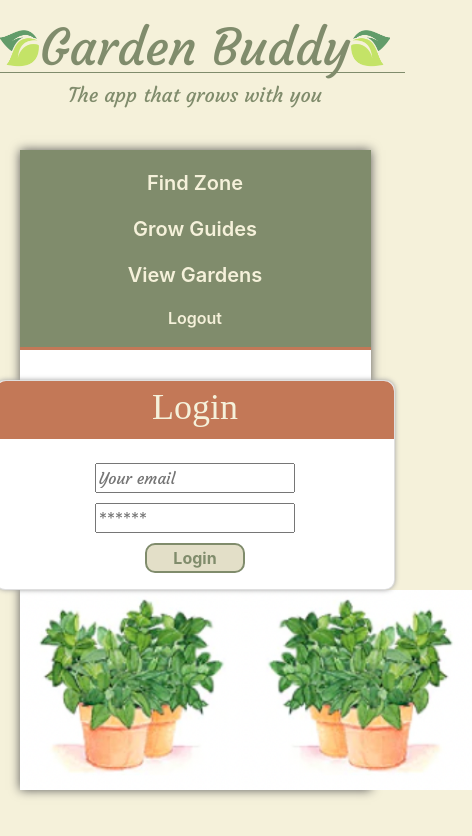
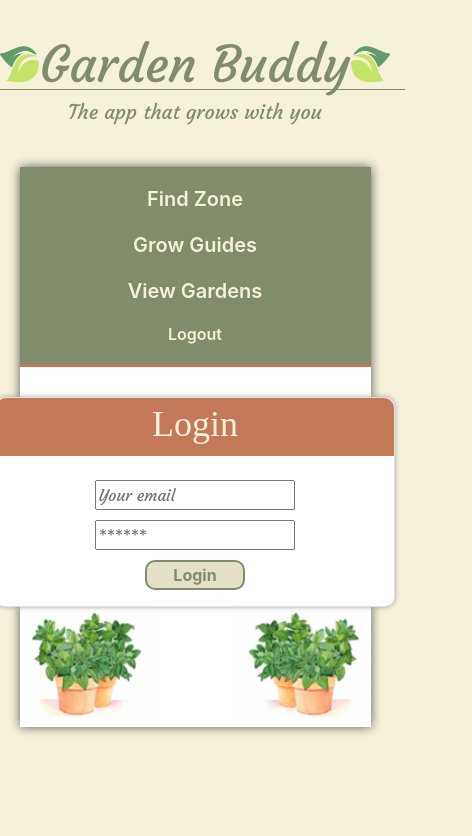
Before and after one commit to jkwalsh127/garden-buddy, a React (Create React App) app in the folder client/: page /login in a window 390 px wide. Shown: the top 836 px of the page, 472 px wide, since content can reach past the window. Built offline with nearby package versions, Linux system fonts and the light colour scheme.

Commit message:
format media queries for footer

```diff
--- a/client/src/AppMediaQuery.css
+++ b/client/src/AppMediaQuery.css
@@ -3,3 +3,18 @@
         margin: 0;
     }
 }
+@media screen and (max-width: 515px) {
+    .herbs {
+        height: 150px;
+    }
+}
+@media screen and (max-width: 400px) {
+    .herbs {
+        height: 120px;
+    }
+}
+@media screen and (max-width: 330px) {
+    .herbs {
+        height: 100px;
+    }
+}
```
